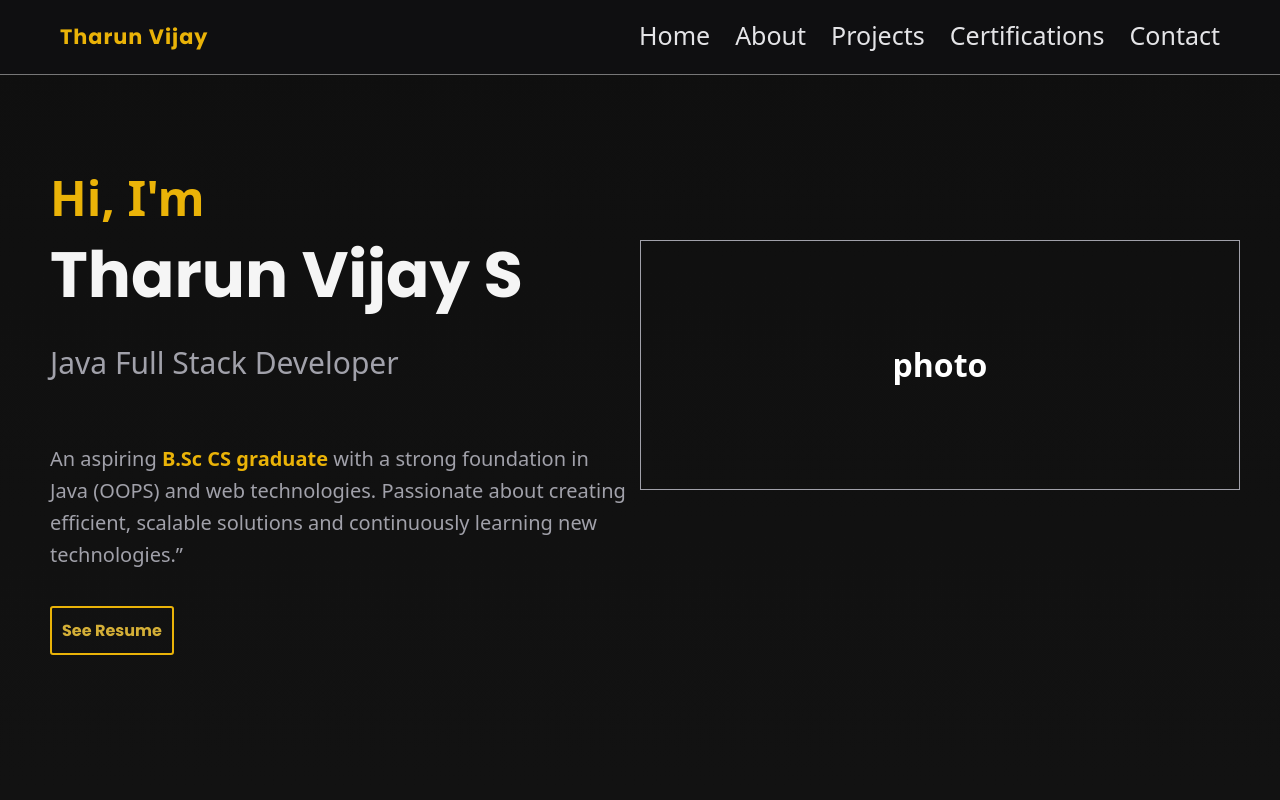
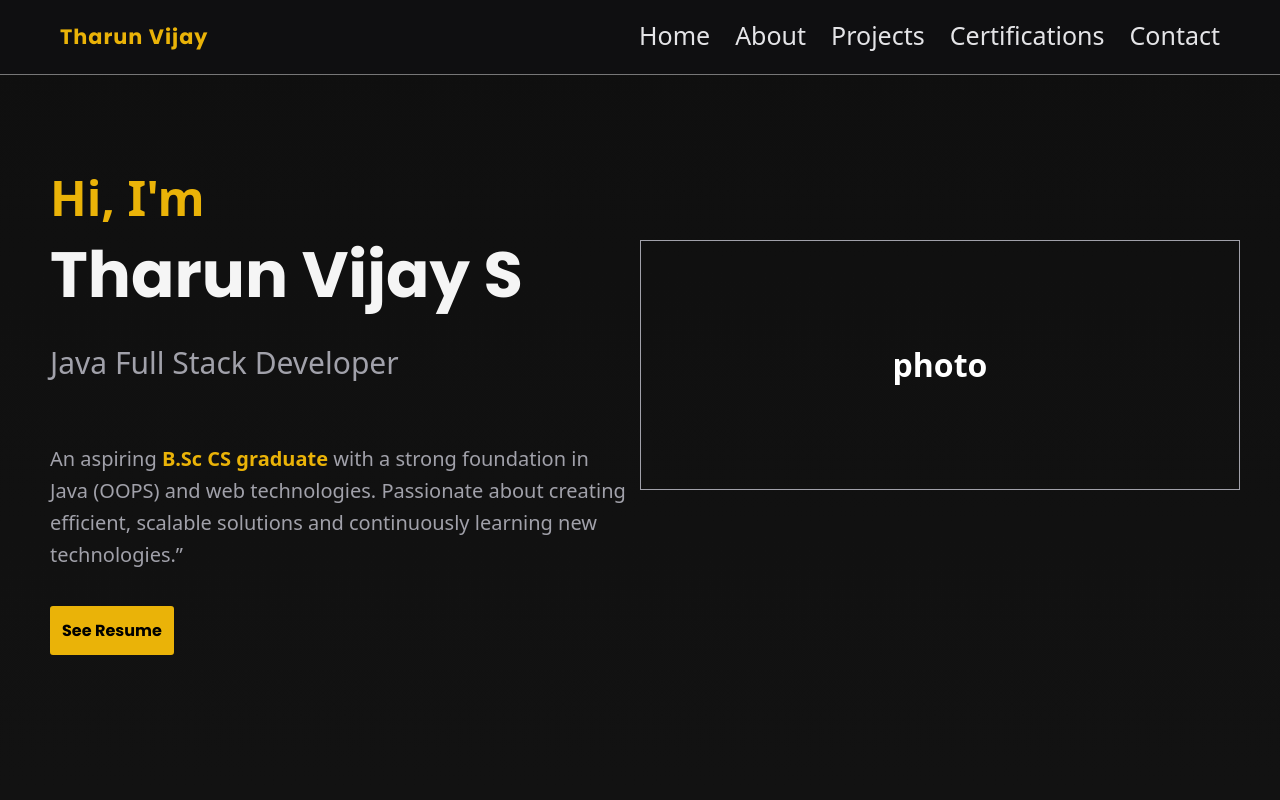
Before and after one commit to TharunVijai/portfolio-web, a React (Vite) app: page / in a window 1280 px wide. Shown: the top 800 px of the page. Built offline with nearby package versions, Linux system fonts and the light colour scheme.

Commit message:
replaced buttons

```diff
--- a/src/Components/Hero.css
+++ b/src/Components/Hero.css
@@ -53,6 +53,22 @@
 .heroContent .p2 { font-size: 30px; }
 .heroContent span {font-weight: bold; color: #eab308;}
 
+.button-hero
+{
+  border: solid #eab308 2px;
+  border-radius: 3px; padding: 10px; min-width: 5rem;
+  display: inline-block; margin-top: 5px; margin-bottom: 5px;
+  font-family: 'Poppins', sans-serif;   font-weight: bold;
+  text-decoration: none;
+  background-color: #eab308;
+  color: black;
+}
+.button-hero:hover
+{
+  transform: translateX(5px);
+  box-shadow: 0 0 60px rgba(253, 194, 0, 0.811);
+}
+
 @media (max-width: 768px) {
   .hero {
     flex-direction: column;
--- a/src/Components/Hero.jsx
+++ b/src/Components/Hero.jsx
@@ -10,7 +10,7 @@ const Hero = () => {
                 <p className='p2'>Java Full Stack Developer</p><br />
                 <p>An aspiring <span> B.Sc CS graduate </span> with a strong foundation in Java (OOPS) and web technologies.
                   Passionate about creating efficient, scalable solutions and continuously learning new technologies.”</p>
-                <a href="Resume.pdf" target='' className='button-common'> See Resume</a>
+                <a href="Resume.pdf" target='' className='button-hero'> See Resume</a>
             </div>
             <div className='heroPhoto'>
               <h1>photo</h1>
```
